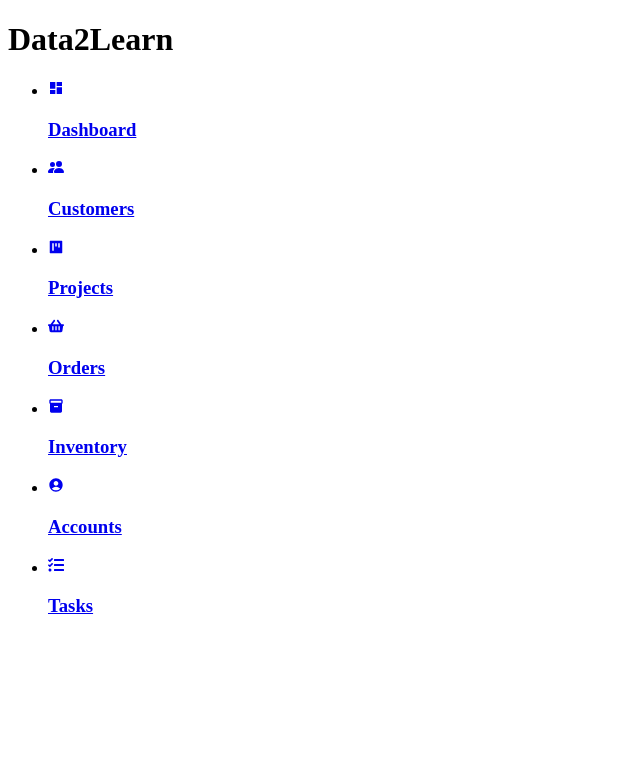
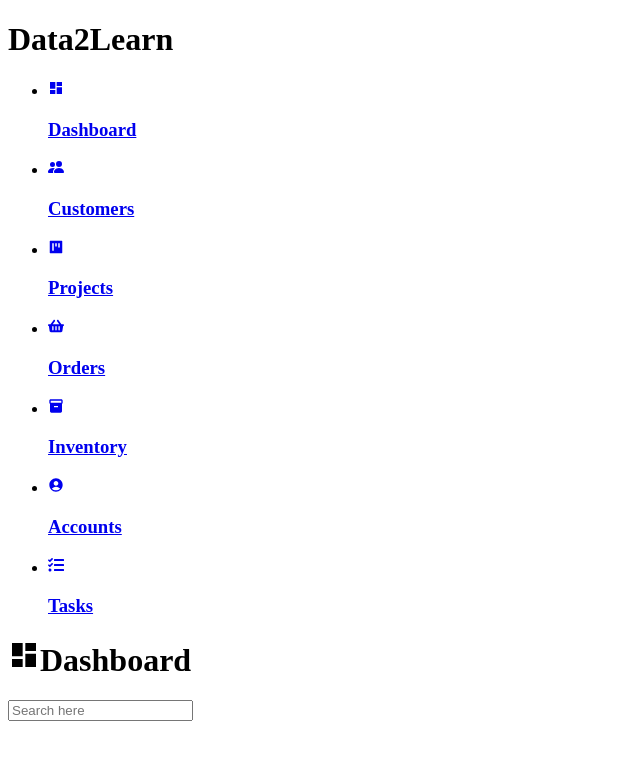
Before and after one commit to MobinaAbf/admin-dashboard, a React (Create React App) app: page / in a window 1280 px wide. Shown: the top 760 px of the page, without its empty margins (0-640 px from the left). Built offline with nearby package versions, Linux system fonts and the light colour scheme.

Commit message:
add dashboard icon and input search

```diff
--- a/src/Dashboard/Dashboard.js
+++ b/src/Dashboard/Dashboard.js
@@ -1,5 +1,5 @@
 import "./Dashboard.css";
-import { MdDashboard ,MdInventory ,MdAccountCircle} from "react-icons/md";
+import { MdDashboard, MdInventory, MdAccountCircle } from "react-icons/md";
 import { BsFillPeopleFill } from "react-icons/bs";
 import { AiFillProject } from "react-icons/ai";
 import { FaShoppingBasket, FaTasks } from "react-icons/fa";
@@ -76,6 +76,25 @@ const Dashboard = () => {
           </ul>
         </div>
       </div>
+
+      <div className="main-content">
+        <header>
+          <div className="header-title">
+            <h1>
+              <label for="">
+                <span className="las la-bars">
+                  <MdDashboard />
+                </span>
+              </label>
+              Dashboard
+            </h1>
+            <div className="search-wrapper">
+              <span className="ls la-search"></span>
+              <input type="search " placeholder="Search here " />
+            </div>
+          </div>
+        </header>
+      </div>
     </div>
   );
 };
```
